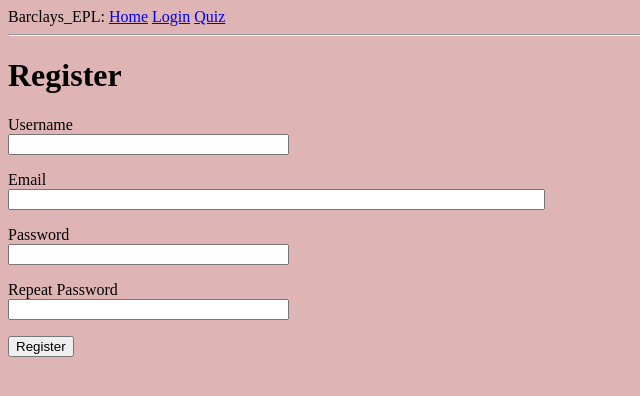
After one commit to GeorgeYZJ/project2, a Flask app: template app/templates/register.html in a window 1280 px wide. The commit adds this page. Shown: the top 396 px of the page, without its empty margins (0-640 px from the left). Run offline with Flask 2, Linux system fonts and the light colour scheme; the template is opened without the code that fills it: values that come from a table or form of the project are taken from there, others are empty.

Commit message:
Signin Login

```diff
--- a/app/__init__.py
+++ b/app/__init__.py
@@ -2,10 +2,13 @@ from flask import Flask
 from config import Config
 from flask_sqlalchemy import SQLAlchemy
 from flask_migrate import Migrate
+from flask_login import LoginManager
 
 app = Flask(__name__)
 app.config.from_object(Config)
 db = SQLAlchemy(app)
 migrate = Migrate(app, db)
+login = LoginManager(app)
+login.login_view = 'login'
 
 from app import routes, models
--- a/app/forms.py
+++ b/app/forms.py
@@ -1,9 +1,28 @@
 from flask_wtf import FlaskForm
 from wtforms import StringField, PasswordField, BooleanField, SubmitField
-from wtforms.validators import DataRequired
+from wtforms.validators import ValidationError, DataRequired, Email, EqualTo
+from app.models import User
 
 class LoginForm(FlaskForm):
     username = StringField('Username', validators=[DataRequired()])
     password = PasswordField('Password', validators=[DataRequired()])
     remember_me = BooleanField('Remember Me')
     submit = SubmitField('Sign In')
+
+class RegistrationForm(FlaskForm):
+    username = StringField('Username', validators=[DataRequired()])
+    email = StringField('Email', validators=[DataRequired(), Email()])
+    password = PasswordField('Password', validators=[DataRequired()])
+    password2 = PasswordField(
+        'Repeat Password', validators=[DataRequired(), EqualTo('password')])
+    submit = SubmitField('Register')
+
+    def validate_username(self, username):
+        user = User.query.filter_by(username=username.data).first()
+        if user is not None:
+            raise ValidationError('Please use a different username.')
+
+    def validate_email(self, email):
+        user = User.query.filter_by(email=email.data).first()
+        if user is not None:
+            raise ValidationError('Please use a different email address.')
--- a/app/routes.py
+++ b/app/routes.py
@@ -1,22 +1,41 @@
-from flask import render_template, flash, redirect, url_for
-from app import app
-from app.forms import LoginForm
+from flask import render_template, flash, redirect, url_for,request
+from app import app, db
+from app.forms import LoginForm, RegistrationForm
+from flask_login import current_user, login_user
+from app.models import User
+from flask_login import logout_user, login_required
+from werkzeug.urls import url_parse
 
-@app.route('/')
+
+
 
 
 
 @app.route('/login', methods=['GET', 'POST'])
 def login():
+    if current_user.is_authenticated:
+        return redirect(url_for('index'))
     form = LoginForm()
     if form.validate_on_submit():
-        flash('Login requested for user {}, remember_me={}'.format(
-            form.username.data, form.remember_me.data))
-        return redirect('/Quiz')
-
+        user = User.query.filter_by(username=form.username.data).first()
+        if user is None or not user.check_password(form.password.data):
+            flash('Invalid username or password')
+            return redirect(url_for('login'))
+        login_user(user, remember=form.remember_me.data)
+        next_page = request.args.get('next')
+        if not next_page or url_parse(next_page).netloc != '':
+            next_page = url_for('index')
+        return redirect(next_page)
     return render_template('login.html', title='Sign In', form=form)
 
+@app.route('/logout')
+def logout():
+    logout_user()
+    return redirect(url_for('index'))
+
+@app.route('/')
 @app.route('/index')
+@login_required
 def index():
 
     user = {'username': 'Godfrey Nyirenda'}
@@ -26,7 +45,7 @@ def index():
             'body': 'Beautiful day in Portland!'
         },
         {
-            'author': {'username': 'Susan'}
+            'author': {'username': 'Susan'},
             'body': 'The Avengers movie was so cool!'
         }
     ]
@@ -36,3 +55,17 @@ def index():
 def Quiz():
     #return redirect('/Quiz')
     return render_template('Quiz.html', title='Quiz')
+
+@app.route('/register', methods=['GET', 'POST'])
+def register():
+    if current_user.is_authenticated:
+        return redirect(url_for('index'))
+    form = RegistrationForm()
+    if form.validate_on_submit():
+        user = User(username=form.username.data, email=form.email.data)
+        user.set_password(form.password.data)
+        db.session.add(user)
+        db.session.commit()
+        flash('Congratulations, you are now a registered user!')
+        return redirect(url_for('login'))
+    return render_template('register.html', title='Register', form=form)
--- a/app/templates/base.html
+++ b/app/templates/base.html
@@ -12,7 +12,11 @@
         <div>
           Barclays_EPL:
           <a href="/index">Home</a>
+          {% if current_user.is_anonymous %}
           <a href="{{ url_for('login') }}">Login</a>
+          {% else %}
+          <a href="{{ url_for('logout') }}">Logout</a>
+          {% endif %}
           <a href="/Quiz">Quiz</a>
 
         </div>
--- a/app/templates/index.html
+++ b/app/templates/index.html
@@ -2,7 +2,7 @@
 
 {% block content %}
 
-    <h> Welcome to Barclays EPL knowledge base quiz </h>
+    <h1> Hi, {{current_user.username}} Welcome to Barclays EPL knowledge base quiz </h1>
     <p>
         To start test click on the next button to register
         <br>
--- a/app/templates/login.html
+++ b/app/templates/login.html
@@ -5,6 +5,7 @@
     <h1>Sign In</h1>
     <form action="" method="post" novalidate>
         {{ form.hidden_tag() }}
+        <p>New User? <a href="{{ url_for('register') }}">Click to Register!</a></p>
         <p>
             {{ form.username.label }}<br>
             {{ form.username(size=32) }}<br>
--- /dev/null
+++ b/app/templates/register.html
@@ -0,0 +1,37 @@
+{% extends "base.html" %}
+
+{% block content %}
+    <h1>Register</h1>
+    <form action="" method="post">
+        {{ form.hidden_tag() }}
+        <p>
+            {{ form.username.label }}<br>
+            {{ form.username(size=32) }}<br>
+            {% for error in form.username.errors %}
+            <span style="color: red;">[{{ error }}]</span>
+            {% endfor %}
+        </p>
+        <p>
+            {{ form.email.label }}<br>
+            {{ form.email(size=64) }}<br>
+            {% for error in form.email.errors %}
+            <span style="color: red;">[{{ error }}]</span>
+            {% endfor %}
+        </p>
+        <p>
+            {{ form.password.label }}<br>
+            {{ form.password(size=32) }}<br>
+            {% for error in form.password.errors %}
+            <span style="color: red;">[{{ error }}]</span>
+            {% endfor %}
+        </p>
+        <p>
+            {{ form.password2.label }}<br>
+            {{ form.password2(size=32) }}<br>
+            {% for error in form.password2.errors %}
+            <span style="color: red;">[{{ error }}]</span>
+            {% endfor %}
+        </p>
+        <p>{{ form.submit() }}</p>
+    </form>
+{% endblock %}
```
Also changed, not shown: app/models.py (+13 -1 lines), app.db.
